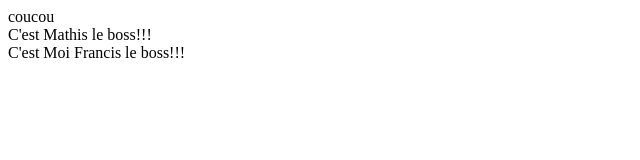
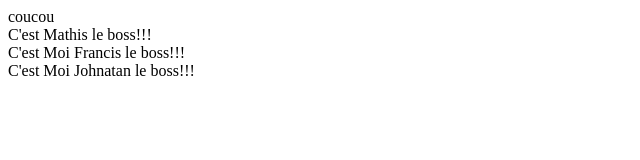
Before and after one commit to amerucci/LiveCodingGitCDA, a plain HTML site: page index.html in a window 1280 px wide. Shown: the whole page, without its empty margins (0-640 px from the left). Drawn offline with Linux system fonts and the light colour scheme.

Commit message:
Johnatan y met du sien

```diff
--- a/index.html
+++ b/index.html
@@ -9,5 +9,6 @@
     <div class="message">coucou</div>
     <div class="informationImportante">C'est Mathis le boss!!!</div>
     <div class="informationImportante">C'est Moi Francis le boss!!!</div>
+    <div class="informationImportante">C'est Moi Johnatan le boss!!!</div>
 </body>
 </html>
```
